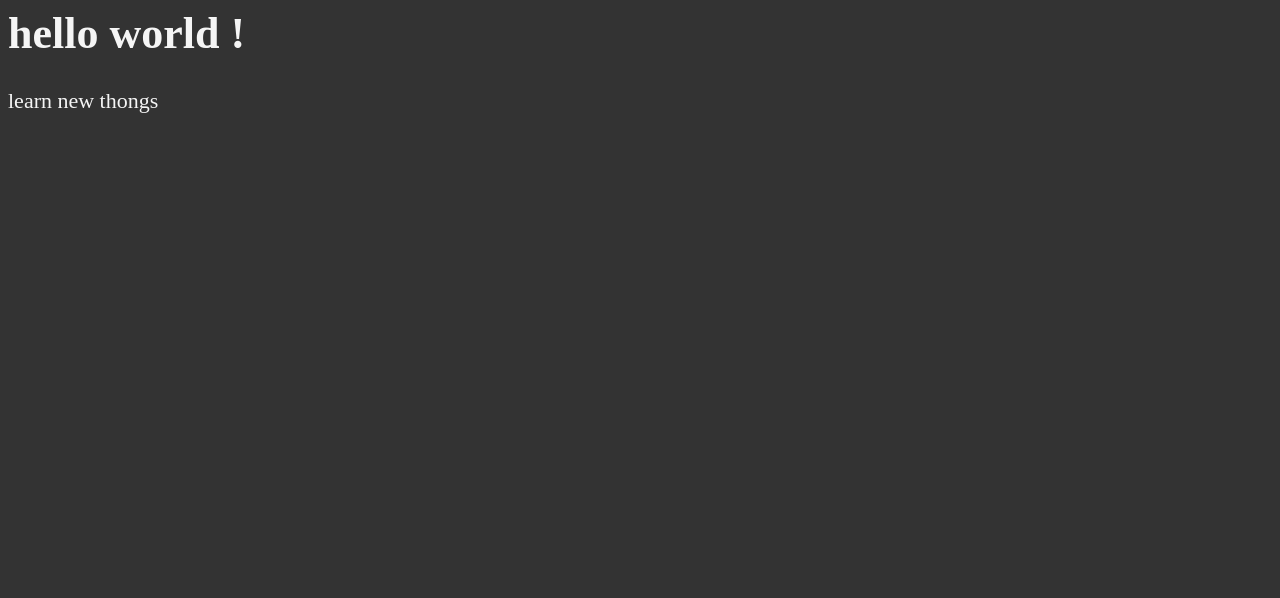
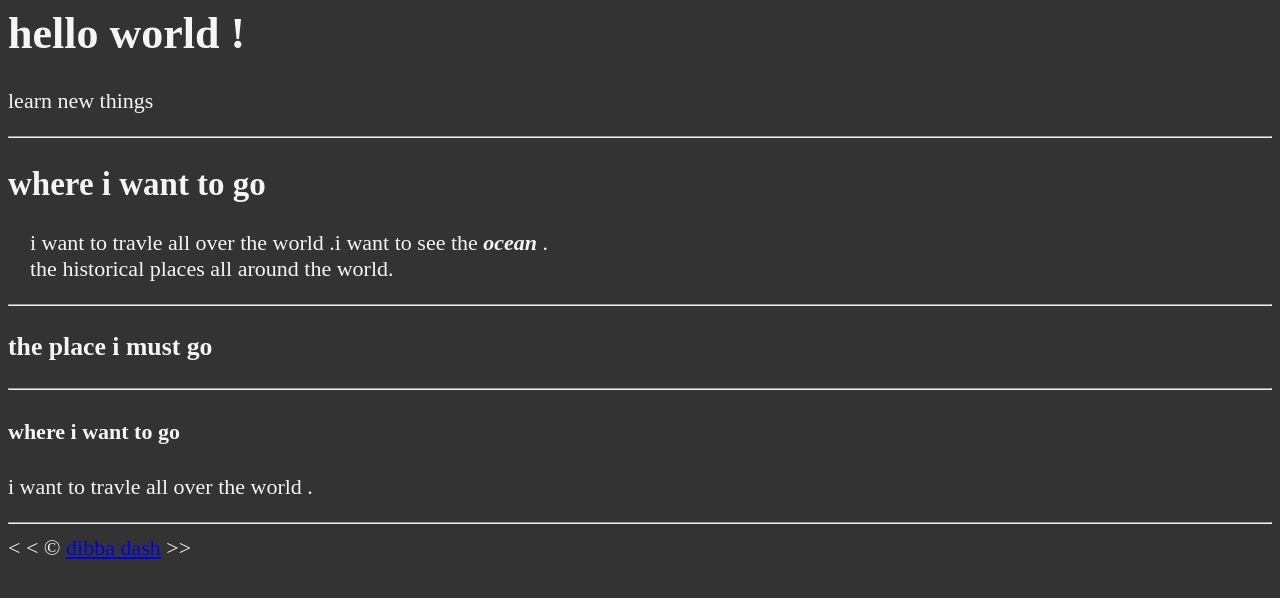
Before and after one commit to dibba-arnob/html, a plain HTML site: page 01_lesson/01_lesson/index.html in a window 1280 px wide. Drawn offline with Linux system fonts and the light colour scheme.

Commit message:
link ,h,br,anchor tag

```diff
--- a/01_lesson/01_lesson/index.html
+++ b/01_lesson/01_lesson/index.html
@@ -6,7 +6,26 @@
     </head>
     <body>
         <h1>hello world !</h1>
-        <p>learn new thongs</p>
+        <p>learn new things</p>
+        <hr>
+
+        <h2>where i want to go </h2>
+        <p> &nbsp; &nbsp; i want to travle all over the world .i want to see the <strong><em> ocean</em></strong>  . <br> &nbsp; &nbsp; the historical places
+         all around the world. </p>
+
+        <hr>
+        <h3>the place i must go  </h3>
+        <p>
+
+        </p>
+
+        <hr>
+        <h4>where i want to go </h4>
+        <p>i want to travle all over the world . </p>
+
+
+        <hr>
+        &lt; &lt; &copy; <a href="aboutme.html">dibba dash</a>  &gt;&gt;
 
     </body>
 </html>
```
Also changed, not shown: 01_lesson/01_lesson/aboutme.html (added).
